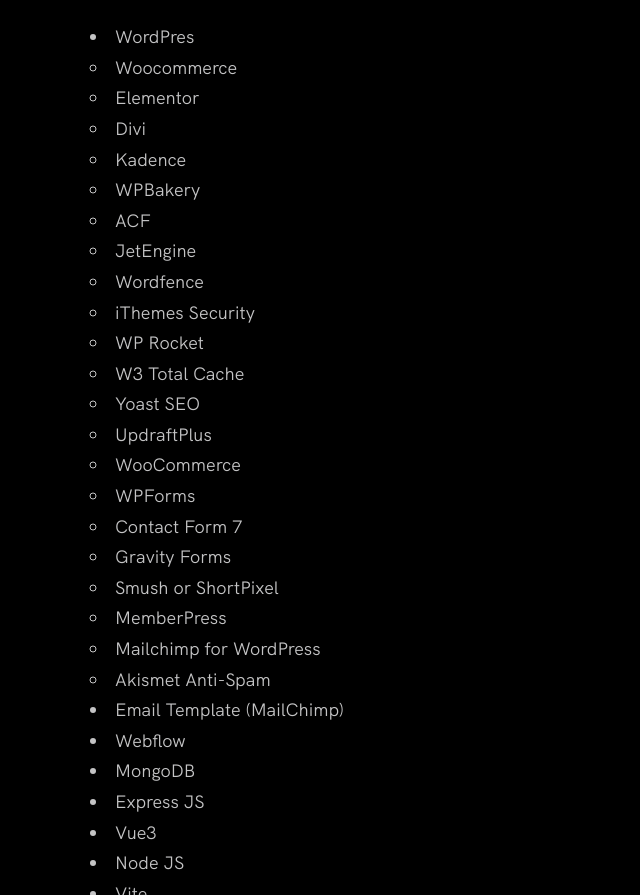
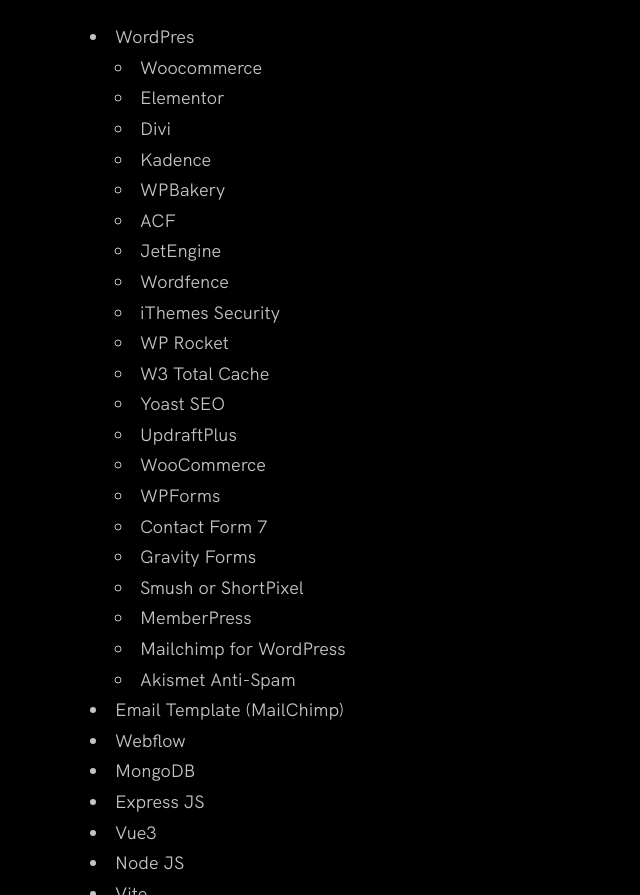
Before and after one commit to Ronnieubas123/github.portfolio, a plain HTML site: page index.html in a window 1280 px wide. Shown: the part 5732-6627 px from the top of the page, without its empty margins (0-640 px from the left). Drawn offline with Linux system fonts and the light colour scheme.

Commit message:
wordpress-list

```diff
--- a/index.css
+++ b/index.css
@@ -650,3 +650,7 @@ body:not(.user-is-tabbing) a:focus {
         padding: var(--gutter-medium) 0;
     }
 }
+
+.wordpress-plugins-builder-list {
+    padding-left: 25px;
+}
--- a/index.html
+++ b/index.html
@@ -343,7 +343,7 @@
               <ul class="tech_list">
                 <li>
                   WordPres
-                  <ul>
+                  <ul class="wordpress-plugins-builder-list">
                     <li>Woocommerce</li>
                     <li>Elementor</li>
                     <li>Divi</li>
```
